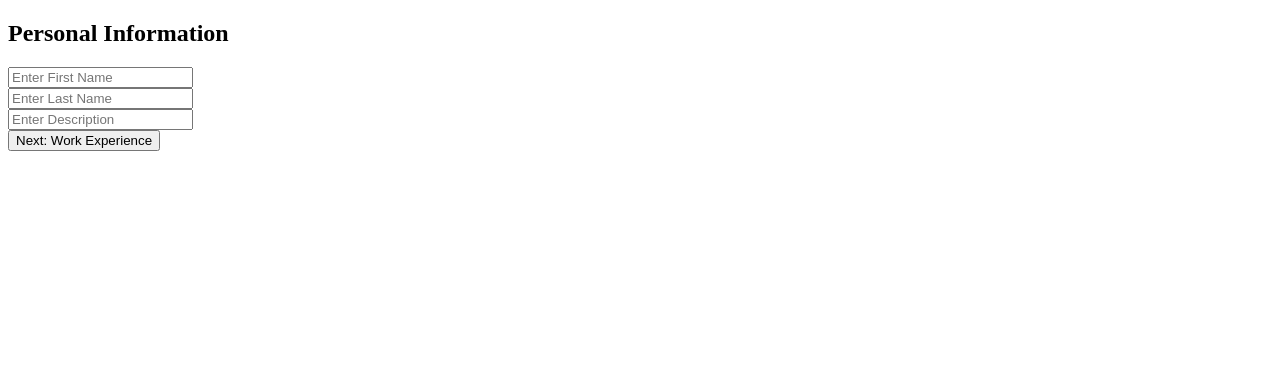
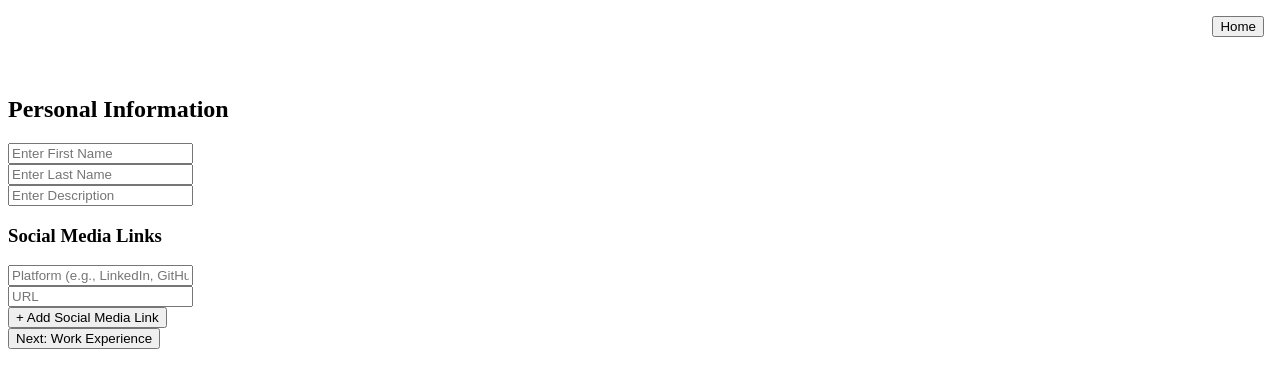
Before and after one commit to AlimMak/Resume-Builder, a React (Vite) app in the folder resume-builder/: page / in a window 1280 px wide. Both pictures are taken after a click on the button "Create New Resume". Shown: the top 388 px of the page. Built offline with nearby package versions, Linux system fonts and the light colour scheme.

Commit message:
added additional inputs for the personal info part of the form

```diff
--- a/resume-builder/src/components/FormNavigator.jsx
+++ b/resume-builder/src/components/FormNavigator.jsx
@@ -1,6 +1,6 @@
 import React from 'react';
 
-function FormNavigator({ currentStep, onBack, children }) {
+function FormNavigator({ currentStep, onBack, onGoHome, children }) {
   // handleHome is no longer used here
   // const handleHome = () => {
   //   window.location.reload(); // This will reset the app state and return to home
@@ -9,10 +9,36 @@ function FormNavigator({ currentStep, onBack, children }) {
   // onBack prop is now used by the individual form components and ResumeDisplay
 
   return (
-    <div style={{ margin: 0, padding: 0 }}>{/* Reset margin/padding to prevent layout issues */}
-      {/* Navigation buttons are now handled within individual form components and ResumeDisplay */}
-      {/* Removed the Back button container from here */}
-      {children}
+    <div className="relative min-h-screen">
+      {/* Navigation Buttons Container - Absolute positioning at the very top */}
+      <div style={{ position: 'absolute', top: '0', left: '0', right: '0', zIndex: 10, display: 'flex', justifyContent: 'space-between', alignItems: 'center', padding: '1rem' }}>
+        {/* Back Button (Top Left) */}
+        <div style={{ flex: 'none' }}>
+          {currentStep > 1 && (
+            <button
+              onClick={onBack}
+              className="p-2 bg-gray-200 rounded hover:bg-gray-300"
+            >
+              Back
+            </button>
+          )}
+        </div>
+
+        {/* Home Button (Top Right) */}
+        <div style={{ flex: 'none' }}>
+           <button
+              onClick={onGoHome}
+              className="p-2 bg-gray-200 rounded hover:bg-gray-300"
+            >
+              Home
+            </button>
+        </div>
+      </div>
+
+      {/* Form/Resume Content - Add a large top margin to definitely clear the absolute header */}
+      <div className="pb-8 px-4" style={{ marginTop: '6rem' }}>
+        {children}
+      </div>
     </div>
   );
 }
--- a/resume-builder/src/components/PersonalInfoForm.jsx
+++ b/resume-builder/src/components/PersonalInfoForm.jsx
@@ -1,26 +1,42 @@
 import React, { useState, useEffect } from "react";
 
 function PersonalInfoForm({ initialData, onSubmit }){
-    const [inputs, setInputs] = useState({
+    const [inputs, setInputs] = useState(() => {
+        // Initialize with default structure, ensuring socials is always an array
+        const defaultInputs = {
             FirstName: '',
             LastName: '',
-        Description: ''
+            Description: '',
+            socials: [{ platform: '', url: '' }]
+        };
+        // Merge initialData with default structure, prioritizing initialData
+        return initialData ? {
+            ...defaultInputs,
+            ...initialData,
+            socials: initialData.socials || [{ platform: '', url: '' }]
+        } : defaultInputs;
     });
 
-    const [errors, setErrors] = useState ({
+    const [errors, setErrors] = useState({
         FirstName: '',
         LastName: '',
-        Description: ''
+        Description: '',
+        socials: []
     });
 
     const [isSubmitted, setIsSubmitted] = useState(false);
 
-    // Initialize form with initialData if provided
+    // useEffect to update state if initialData changes after initial render
     useEffect(() => {
         if (initialData) {
-            setInputs(initialData);
+             setInputs(prev => ({
+                ...prev,
+                ...initialData,
+                socials: initialData.socials || [{ platform: '', url: '' }]
+             }));
         }
     }, [initialData]);
+
 
     const validateInputs = () => {
         let isValid = true;
@@ -45,6 +61,22 @@ function PersonalInfoForm({ initialData, onSubmit }){
             isValid = false;
         } else {
             newErrors.Description = '';
+        }
+
+        // Validate socials only if inputs.socials is an array
+        const socialErrors = Array.isArray(inputs.socials) ? inputs.socials.map(social => {
+            if (social.platform && !social.url) {
+                return { platform: '', url: 'URL is required when platform is provided' };
+            }
+            if (!social.platform && social.url) {
+                return { platform: 'Platform is required when URL is provided', url: '' };
+            }
+            return { platform: '', url: '' };
+        }) : []; // Return empty array if socials is not an array
+
+        newErrors.socials = socialErrors;
+        if (socialErrors.some(err => err.platform || err.url)) {
+            isValid = false;
         }
 
         setErrors(newErrors);
@@ -72,6 +104,67 @@ function PersonalInfoForm({ initialData, onSubmit }){
         }
     };
 
+    const handleSocialChange = (index, field, value) => {
+         // Ensure socials is an array before mapping
+        if (!Array.isArray(inputs.socials)) {
+            console.error("inputs.socials is not an array");
+            return;
+        }
+
+        setInputs(prev => ({
+            ...prev,
+            socials: prev.socials.map((social, i) =>
+                i === index ? { ...social, [field]: value } : social
+            )
+        }));
+
+        // Clear social errors when typing
+        if (errors.socials[index]?.[field]) {
+            setErrors(prev => ({
+                ...prev,
+                socials: prev.socials.map((err, i) =>
+                    i === index ? { ...err, [field]: '' } : err
+                )
+            }));
+        }
+    };
+
+    const addSocial = () => {
+         // Ensure socials is an array before adding
+         if (!Array.isArray(inputs.socials)) {
+            console.error("inputs.socials is not an array");
+            return;
+         }
+
+        if (inputs.socials.length < 5) {
+            setInputs(prev => ({
+                ...prev,
+                socials: [...prev.socials, { platform: '', url: '' }]
+            }));
+            setErrors(prev => ({
+                ...prev,
+                socials: [...prev.socials, { platform: '', url: '' }]
+            }));
+        }
+    };
+
+    const removeSocial = (index) => {
+        // Ensure socials is an array before filtering
+        if (!Array.isArray(inputs.socials)) {
+            console.error("inputs.socials is not an array");
+            return;
+        }
+
+        setInputs(prev => ({
+            ...prev,
+            socials: prev.socials.filter((_, i) => i !== index)
+        }));
+        setErrors(prev => ({
+            ...prev,
+            socials: prev.socials.filter((_, i) => i !== index) // Also filter errors array
+        }));
+    };
+
     // Handle button click
     const handleSubmit = (e) => {
         e.preventDefault();
@@ -85,24 +178,109 @@ function PersonalInfoForm({ initialData, onSubmit }){
     };
 
     return (
-        <form onSubmit={handleSubmit}>
-            <h2>Personal Information</h2>
-            <div>
-                <input type="text" name="FirstName" value={inputs.FirstName} onChange={handleInputChange} placeholder="Enter First Name"/>
-                {errors.FirstName && <div>{errors.FirstName}</div>}
+        <form onSubmit={handleSubmit} className="space-y-4">
+            <h2 className="text-2xl font-bold mb-4">Personal Information</h2>
+
+            <div className="space-y-2">
+                <input
+                    type="text"
+                    name="FirstName"
+                    value={inputs.FirstName}
+                    onChange={handleInputChange}
+                    placeholder="Enter First Name"
+                    className="w-full p-2 border rounded"
+                />
+                {errors.FirstName && <div className="text-red-500 text-sm">{errors.FirstName}</div>}
             </div>
-            <div>
-                <input type="text" name="LastName" value={inputs.LastName} onChange={handleInputChange} placeholder="Enter Last Name"/>
-                {errors.LastName && <div>{errors.LastName}</div>}
+
+            <div className="space-y-2">
+                <input
+                    type="text"
+                    name="LastName"
+                    value={inputs.LastName}
+                    onChange={handleInputChange}
+                    placeholder="Enter Last Name"
+                    className="w-full p-2 border rounded"
+                />
+                {errors.LastName && <div className="text-red-500 text-sm">{errors.LastName}</div>}
             </div>
-            <div>
-                <input type="text" name="Description" value={inputs.Description} onChange={handleInputChange} placeholder="Enter Description"/>
-                {errors.Description && <div>{errors.Description}</div>}
+
+            <div className="space-y-2">
+                <input
+                    type="text"
+                    name="Description"
+                    value={inputs.Description}
+                    onChange={handleInputChange}
+                    placeholder="Enter Description"
+                    className="w-full p-2 border rounded"
+                />
+                {errors.Description && <div className="text-red-500 text-sm">{errors.Description}</div>}
             </div>
-            <button type="submit">Next: Work Experience</button>
 
-            {isSubmitted && Object.values(errors).every(err => !err) &&(
-                <div>Form submitted successfully!</div>
+            <div className="space-y-4">
+                <h3 className="text-xl font-semibold">Social Media Links</h3>
+                {/* Add a check here to ensure inputs.socials is an array */}
+                {Array.isArray(inputs.socials) && inputs.socials.map((social, index) => (
+                    <div key={index} className="flex gap-2 items-start">
+                        <div className="flex-1">
+                            <input
+                                type="text"
+                                value={social.platform}
+                                onChange={(e) => handleSocialChange(index, 'platform', e.target.value)}
+                                placeholder="Platform (e.g., LinkedIn, GitHub)"
+                                className="w-full p-2 border rounded mb-2"
+                            />
+                            {/* Add a check for errors.socials[index] being defined */}
+                            {errors.socials && errors.socials[index]?.platform && (
+                                <div className="text-red-500 text-sm">{errors.socials[index].platform}</div>
+                            )}
+                        </div>
+                        <div className="flex-1">
+                            <input
+                                type="url"
+                                value={social.url}
+                                onChange={(e) => handleSocialChange(index, 'url', e.target.value)}
+                                placeholder="URL"
+                                className="w-full p-2 border rounded mb-2"
+                            />
+                            {/* Add a check for errors.socials[index] being defined */}
+                            {errors.socials && errors.socials[index]?.url && (
+                                <div className="text-red-500 text-sm">{errors.socials[index].url}</div>
+                            )}
+                        </div>
+                        {index > 0 && (
+                            <button
+                                type="button"
+                                onClick={() => removeSocial(index)}
+                                className="p-2 text-red-500 hover:text-red-700"
+                            >
+                                Remove
+                            </button>
+                        )}
+                    </div>
+                ))}
+
+                {/* Add a check here to ensure inputs.socials is an array */}
+                {Array.isArray(inputs.socials) && inputs.socials.length < 5 && (
+                    <button
+                        type="button"
+                        onClick={addSocial}
+                        className="text-blue-500 hover:text-blue-700"
+                    >
+                        + Add Social Media Link
+                    </button>
+                )}
+            </div>
+
+            <button
+                type="submit"
+                className="w-full bg-blue-500 text-white p-2 rounded hover:bg-blue-600"
+            >
+                Next: Work Experience
+            </button>
+
+            {isSubmitted && Object.values(errors).every(err => !err) && (
+                <div className="text-green-500">Form submitted successfully!</div>
             )}
         </form>
     );
--- a/resume-builder/src/components/ResumeDisplay.jsx
+++ b/resume-builder/src/components/ResumeDisplay.jsx
@@ -6,16 +6,17 @@ function ResumeDisplay({ formData, onBack, isFormView, onBackStep, onGoHome }) {
         <div>
             {/* Navigation bar with Back and Home buttons */}
             {/* Use a flex container to align Back left and Home right */}
-            <div style={{ display: 'flex', justifyContent: 'space-between', marginBottom: '20px' }}>
-                {/* Show Back button only if in form view (step 6) */}
-                {isFormView && (
-                    // Use the onBackStep prop provided by ResumeForm
-                    <button onClick={onBackStep}>Back</button>
-                )}
-                {/* The Home button - always visible */}
-                {/* Use the onGoHome prop (App.jsx's handleBack) */}
-                <button onClick={onGoHome}>Home</button>
-            </div>
+            {!isFormView && (
+                 <div style={{ display: 'flex', justifyContent: 'space-between', marginBottom: '20px' }}>
+                    {/* Show Back button only if not in form view (e.g., directly viewing resume) */}
+                    {/* Note: This Back button might need different logic if you add direct resume viewing */}
+                    {/* For now, it's hidden when isFormView is true */}
+
+                    {/* The Home button - always visible when not in form view */}
+                    {/* Use the onGoHome prop (App.jsx's handleBack) */}
+                    <button onClick={onGoHome}>Home</button>
+                 </div>
+            )}
 
             {/* Main resume content */}
             <div>
--- a/resume-builder/src/components/ResumeForm.jsx
+++ b/resume-builder/src/components/ResumeForm.jsx
@@ -7,25 +7,26 @@ import SkillsForm from './SkillsForm'
 import ResumeDisplay from './ResumeDisplay'
 import FormNavigator from './FormNavigator'
 
-function ResumeForm({ onBack, onDataUpdate, initialData }) {
+function ResumeForm({ onBack: onGoHome, onDataUpdate, initialData }) {
   const [currentStep, setCurrentStep] = useState(1);
   const [formData, setFormData] = useState(() => {
-    const initialProjects = initialData.projects || [];
+    const initialProjects = initialData?.projects || [];
     const projectsWithBulletPoints = initialProjects.map(project => ({
       ...project,
       bulletPoints: project.bulletPoints || [''] // Default to [''] if missing or null/undefined
     }));
 
     return {
-      personalInfo: initialData.personalInfo || {
+      personalInfo: initialData?.personalInfo || {
         FirstName: '',
         LastName: '',
-        Description: ''
+        Description: '',
+        socials: [{ platform: '', url: '' }]
       },
-      education: initialData.education || [],
-      experience: initialData.experience || [],
+      education: initialData?.education || [],
+      experience: initialData?.experience || [],
       projects: projectsWithBulletPoints,
-      skills: initialData.skills || []
+      skills: initialData?.skills || []
     };
   });
 
@@ -85,7 +86,11 @@ function ResumeForm({ onBack, onDataUpdate, initialData }) {
   };
 
   return (
-    <FormNavigator currentStep={currentStep} onBack={handleBack}>
+    <FormNavigator
+      currentStep={currentStep}
+      onBack={handleBack}
+      onGoHome={onGoHome}
+    >
       {currentStep === 1 && (
         <PersonalInfoForm
           initialData={formData.personalInfo}
@@ -121,7 +126,7 @@ function ResumeForm({ onBack, onDataUpdate, initialData }) {
           formData={formData}
           isFormView={true}
           onBackStep={handleBack}
-          onGoHome={onBack}
+          onGoHome={onGoHome}
         />
       )}
     </FormNavigator>
```
Lines whose indentation alone changed are shown as unchanged.
